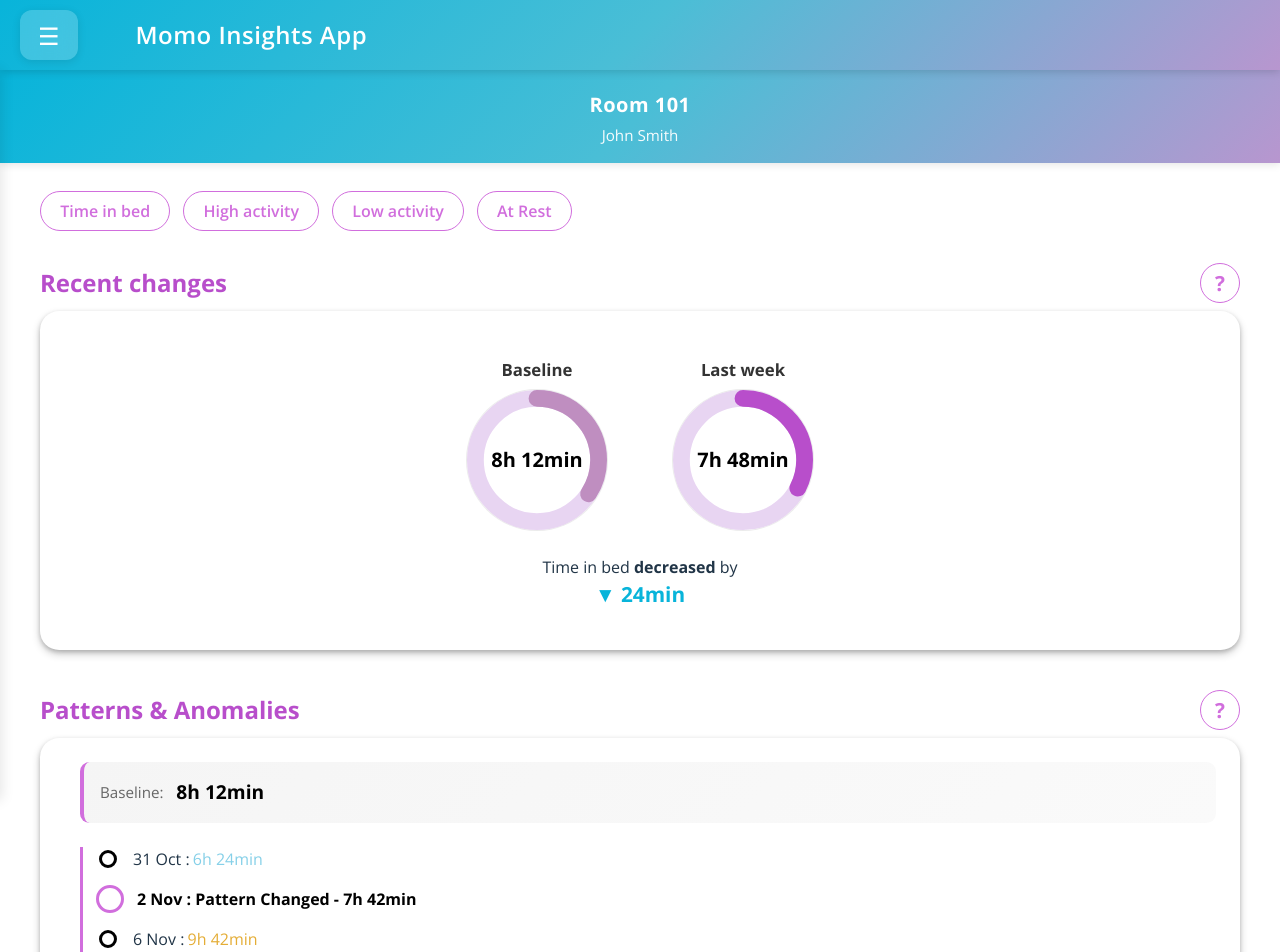
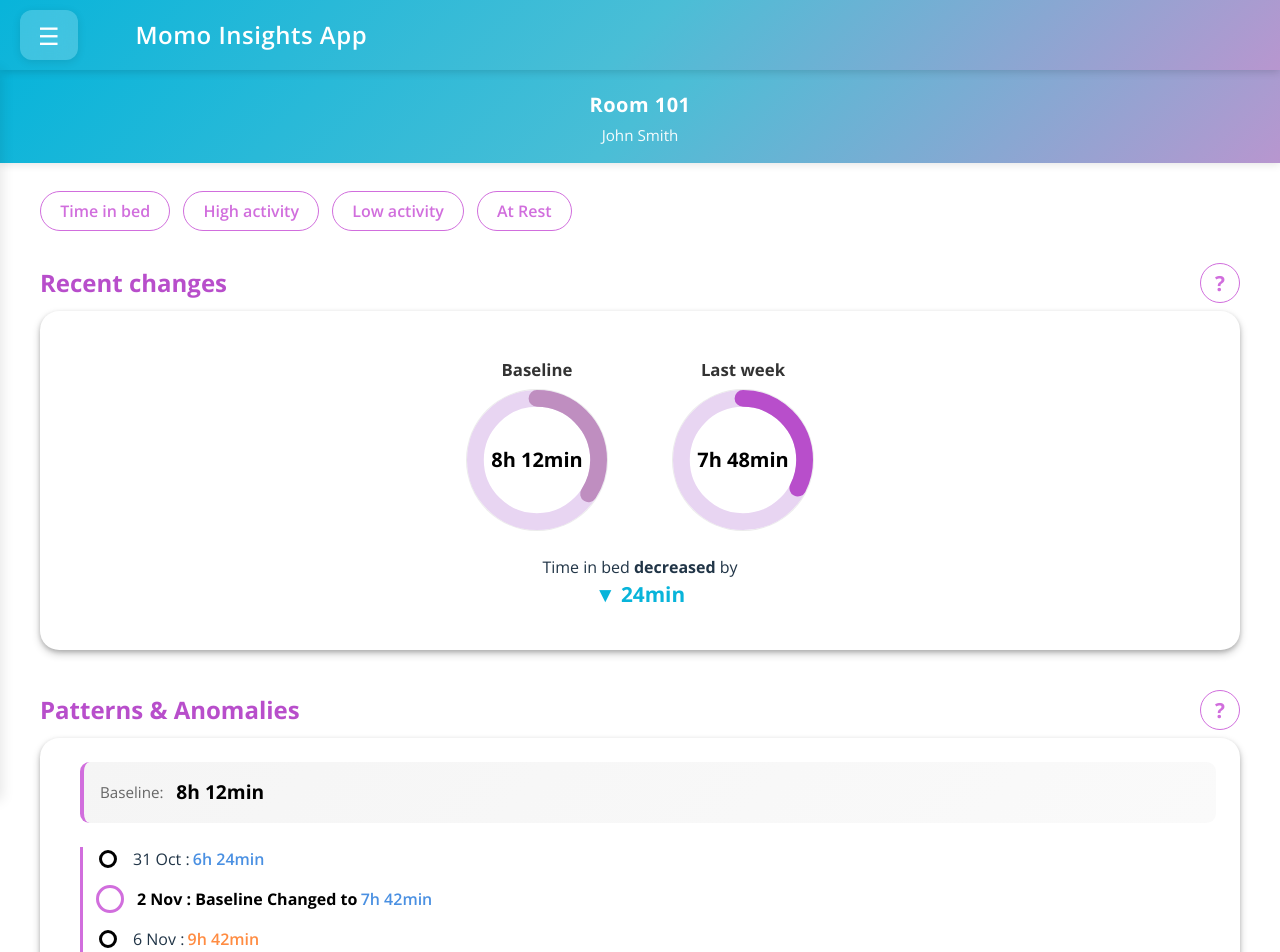
Before and after one commit to RosicaNikolova/momo-frontend, a React (Vite) app: page /resident/1 in a window 1280 px wide. Shown: the top 952 px of the page. Built offline with nearby package versions, Linux system fonts and the light colour scheme; no server answers.

Commit message:
labels for patterns changed

```diff
--- a/src/components/Patterns.css
+++ b/src/components/Patterns.css
@@ -124,15 +124,15 @@
 }
 
 .anomaly-value.lower {
-  color: #86D0E8;
+  color: #4A90E2;
+  /* Blue for lower than baseline */
+  font-weight: 600;
 }
 
-.anomaly-value.medium-high {
-  color: #E4AD36;
-}
-
-.anomaly-value.high {
-  color: #d32f2f;
+.anomaly-value.higher {
+  color: #FF8C42;
+  /* Orange for higher than baseline */
+  font-weight: 600;
 }
 
 /* Mobile Responsiveness */
--- a/src/components/Patterns.jsx
+++ b/src/components/Patterns.jsx
@@ -7,7 +7,7 @@ export default function Patterns({ events, baseline }) {
     if (!timeStr) return 0;
     if (typeof timeStr !== 'string') return 0;
 
-
+    // Handle "Xh Ymin" format
     let match = timeStr.match(/(\d+)h\s*(\d+)?min/);
     if (match) {
       const hours = parseInt(match[1]) || 0;
@@ -15,7 +15,14 @@ export default function Patterns({ events, baseline }) {
       return hours + mins / 60;
     }
 
+    // Handle "Xmin" format (minutes only)
+    match = timeStr.match(/(\d+)min/);
+    if (match) {
+      const mins = parseInt(match[1]) || 0;
+      return mins / 60;
+    }
 
+    // Handle "Xh" format (hours only)
     match = timeStr.match(/(\d+(?:\.\d+)?)\s*h/);
     if (match) {
       return parseFloat(match[1]) || 0;
@@ -29,9 +36,9 @@ export default function Patterns({ events, baseline }) {
     const anomalyHours = timeToHours(anomalyValue);
     const diff = anomalyHours - baselineHours;
 
-    if (diff < 0) return "lower";
-    if (diff <= 2) return "medium-high";
-    return "high";
+    if (diff > 0) return "higher"; // Orange for higher than baseline
+    if (diff < 0) return "lower";  // Blue for lower than baseline
+    return ""; // No color if equal
   };
 
   const formatDate = (isoDate) => {
@@ -67,7 +74,8 @@ export default function Patterns({ events, baseline }) {
               <div className="timeline-content">
                 {evt.type === "shift" ? (
                   <strong title={evt.date}>
-                    {formatDate(evt.date)} : Pattern Changed - {evt.value || '—'}
+                    {formatDate(evt.date)} : Baseline Changed to
+                    <span className={`anomaly-value ${getAnomalyColor(evt.value)}`}>{evt.value || '—'}</span>
                   </strong>
                 ) : (
                   <span title={evt.date}>
```
